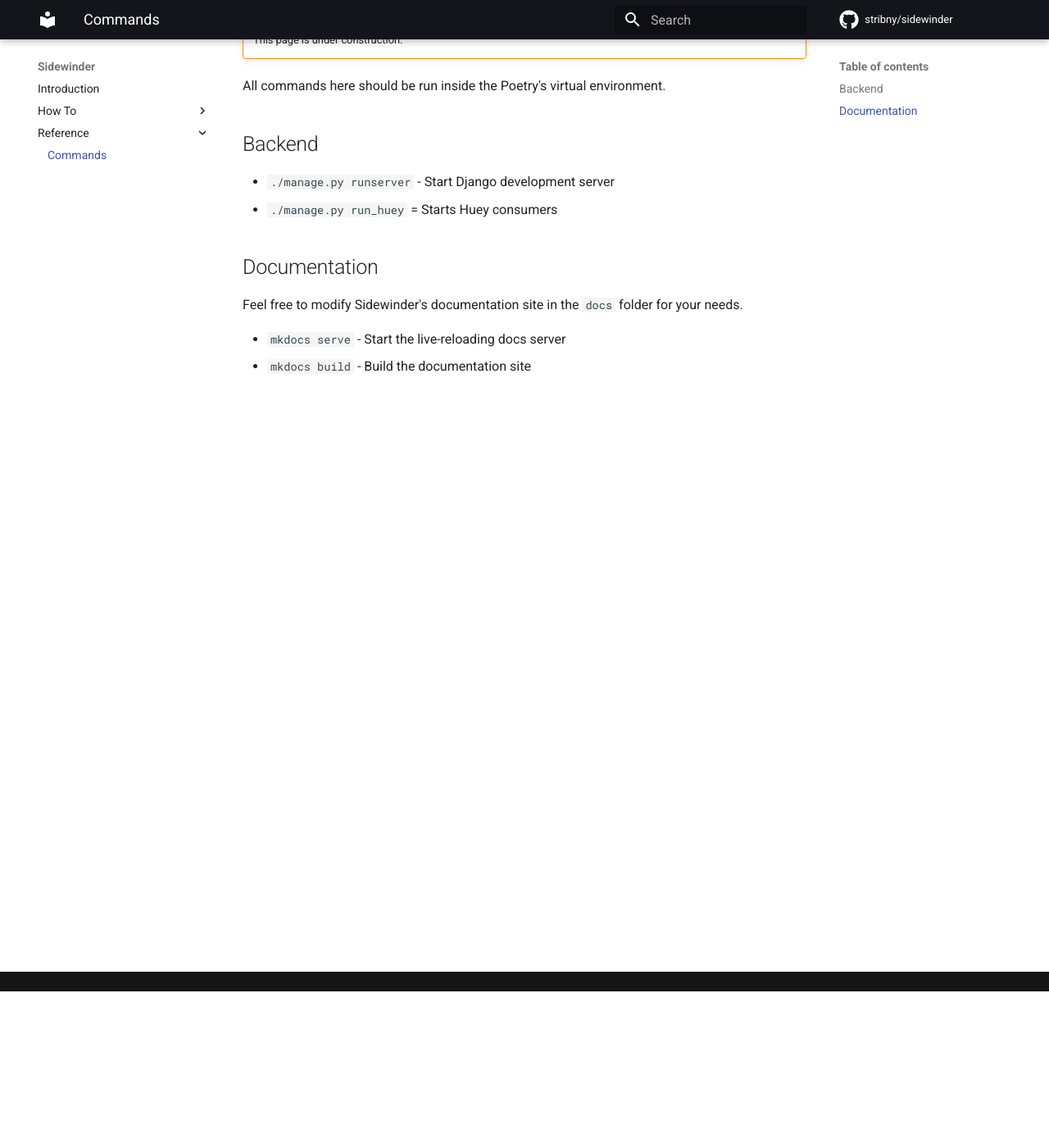
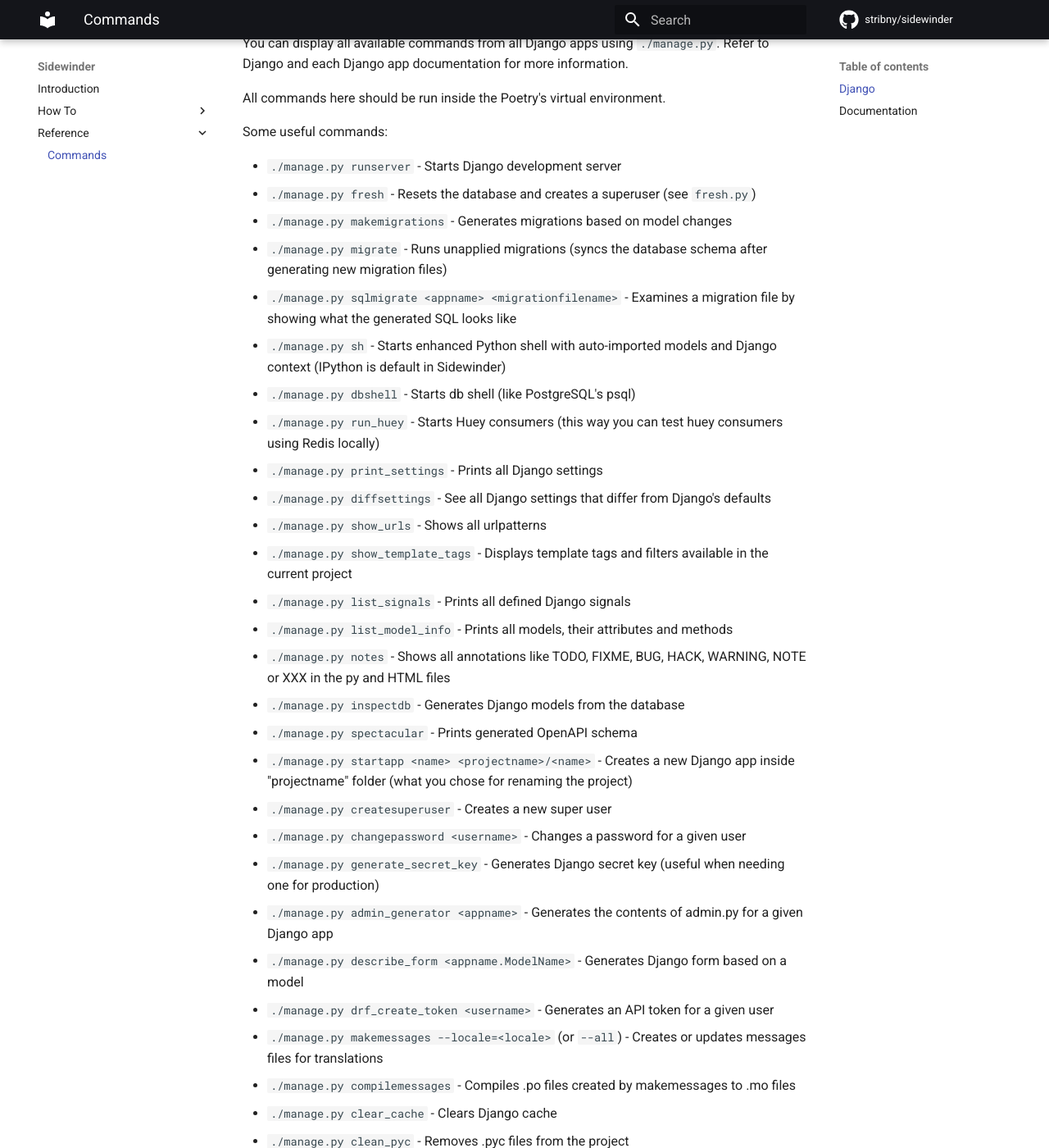
Before and after one commit to stribny/sidewinder, an MkDocs documentation site: the page built from docs/reference/commands.md, in a window 1280 px wide and 1400 px high, scrolled down 191 px. Shown: the whole window at 82% size. Built offline with MkDocs 1.6.1 and Material for MkDocs 9.7.7, drawn with Linux system fonts in a browser that asks for light colours; comment, search, counter and statistics services are not loaded; some of the changed text lies outside the part shown.

Commit message:
feat: Update command reference

```diff
--- a/docs/reference/commands.md
+++ b/docs/reference/commands.md
@@ -1,15 +1,47 @@
 # Commands
 
-!!! warning
+## Django
 
-    This page is under construction.
+You can display all available commands from all Django apps using `./manage.py`. Refer
+to Django and each Django app documentation for more information.
 
 All commands here should be run inside the Poetry's virtual environment.
 
-## Backend
+Some useful commands:
 
-* `./manage.py runserver` - Start Django development server
-* `./manage.py run_huey` = Starts Huey consumers
+* `./manage.py runserver` - Starts Django development server
+* `./manage.py fresh` - Resets the database and creates a superuser (see `fresh.py`)
+* `./manage.py makemigrations` - Generates migrations based on model changes
+* `./manage.py migrate` - Runs unapplied migrations (syncs the database schema after generating new migration files)
+* `./manage.py sqlmigrate <appname> <migrationfilename>` - Examines a migration file by showing what the generated SQL looks like
+* `./manage.py sh` - Starts enhanced Python shell with auto-imported models and Django context (IPython is default in Sidewinder)
+* `./manage.py dbshell` - Starts db shell (like PostgreSQL's psql)
+* `./manage.py run_huey` - Starts Huey consumers (this way you can test huey consumers using Redis locally)
+* `./manage.py print_settings` - Prints all Django settings
+* `./manage.py diffsettings` - See all Django settings that differ from Django's defaults
+* `./manage.py show_urls` - Shows all urlpatterns
+* `./manage.py show_template_tags` - Displays template tags and filters available in the current project
+* `./manage.py list_signals` - Prints all defined Django signals
+* `./manage.py list_model_info` - Prints all models, their attributes and methods
+* `./manage.py notes` - Shows all annotations like TODO, FIXME, BUG, HACK, WARNING, NOTE or XXX in the py and HTML files
+* `./manage.py inspectdb` - Generates Django models from the database
+* `./manage.py spectacular` - Prints generated OpenAPI schema
+* `./manage.py startapp <name> <projectname>/<name>` - Creates a new Django app inside "projectname" folder (what you chose for renaming the project)
+* `./manage.py createsuperuser` - Creates a new super user
+* `./manage.py changepassword <username>` - Changes a password for a given user
+* `./manage.py generate_secret_key` - Generates Django secret key (useful when needing one for production)
+* `./manage.py admin_generator <appname>` - Generates the contents of admin.py for a given Django app
+* `./manage.py describe_form <appname.ModelName>` - Generates Django form based on a model
+* `./manage.py drf_create_token <username>` - Generates an API token for a given user
+* `./manage.py makemessages --locale=<locale>` (or `--all`) - Creates or updates messages files for translations
+* `./manage.py compilemessages` - Compiles .po files created by makemessages to .mo files
+* `./manage.py clear_cache` - Clears Django cache
+* `./manage.py clean_pyc` - Removes .pyc files from the project
+* `./manage.py check` - Runs Django check list
+* `./manage.py validate_templates` - Validates Django templates
+* `./manage.py unreferenced_files` - Lists media files that are not referenced anymore by file fields
+* `./manage.py sendtestemail <email@address>` - Sends a test email to the provided email address
+* `./manage.py raise_test_exception` - Raises a test exception. Useful for testing error reporters such as Sentry
 
 ## Documentation
 
```
